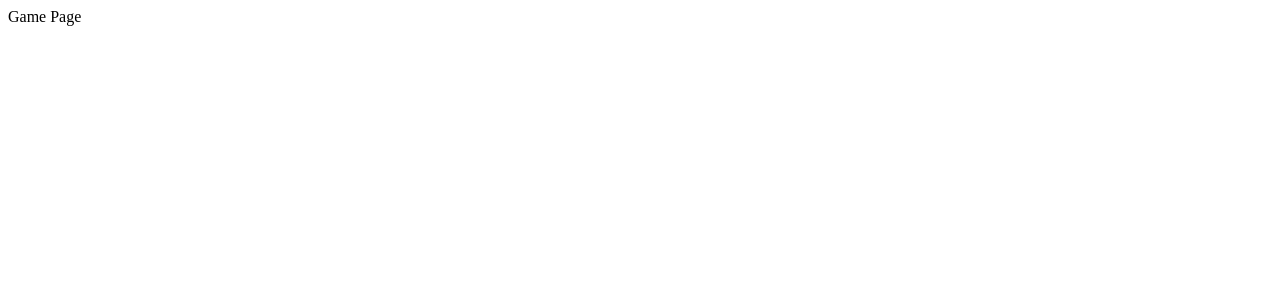
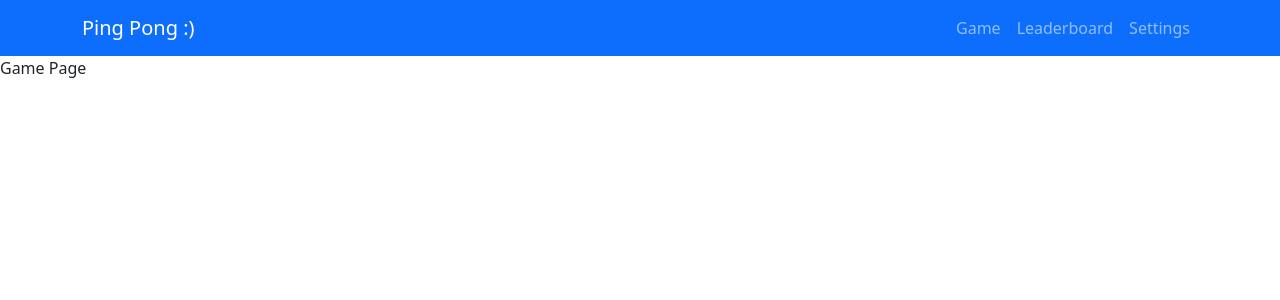
Before and after one commit to 4b93f/Ft_Transcendence, a React (Create React App) app: page /Game in a window 1280 px wide. Shown: the top 300 px of the page. Built offline with nearby package versions, Linux system fonts and the light colour scheme.

Commit message:
update navbar ?

```diff
--- a/package.json
+++ b/package.json
@@ -10,7 +10,9 @@
     "@types/node": "^16.18.3",
     "@types/react": "^18.0.25",
     "@types/react-dom": "^18.0.8",
+    "bootstrap": "^5.2.2",
     "react": "^18.2.0",
+    "react-bootstrap": "^2.6.0",
     "react-dom": "^18.2.0",
     "react-router-dom": "^6.4.3",
     "react-scripts": "5.0.1",
--- a/src/App.tsx
+++ b/src/App.tsx
@@ -4,17 +4,18 @@ import Leaderboard from "./pages/Leaderboard";
 import Home from "./pages/Home";
 import Settings from "./pages/Settings";
 import Game from "./pages/Game";
+import NavMenu from "./components/NavMenu/NavMenu";
+import Navbar from "react-bootstrap/Navbar"
+import 'bootstrap/dist/css/bootstrap.min.css'
+import Nav from './components/NavBar'
+import Pathing from "./components/Path";
 
 function App() {
 
   return (
       <div>
-        <Routes>
-            <Route path='/' element={<Home/>}/>
-            <Route path='/Leaderboard' element={<Leaderboard/>}/>
-            <Route path='/Settings' element={<Settings/>}/>
-            <Route path='/Game' element={<Game/>}/>
-        </Routes>
+          <Nav/>
+          <Pathing/>
       </div>
   );
 }
--- /dev/null
+++ b/src/components/NavBar.tsx
@@ -0,0 +1,24 @@
+import Container from 'react-bootstrap/Container';
+import Nav from 'react-bootstrap/Nav';
+import Navbar from 'react-bootstrap/Navbar';
+import {Route, Routes, Link, Router} from "react-router-dom";
+import Game from "../pages/Game";
+import React from "react";
+
+
+function ColorSchemesExample() {
+  return (
+      <Navbar bg="primary" variant="dark">
+        <Container>
+          <Navbar.Brand as={Link} to ="/">Ping Pong :)</Navbar.Brand>
+          <Nav>
+            <Nav.Link as={Link} to='/Game'>Game</Nav.Link>
+            <Nav.Link as={Link} to="/leaderboard">Leaderboard</Nav.Link>
+            <Nav.Link as={Link} to="/Settings">Settings</Nav.Link>
+          </Nav>
+        </Container>
+      </Navbar>
+  );
+}
+
+export default ColorSchemesExample;
--- /dev/null
+++ b/src/components/Path.tsx
@@ -0,0 +1,19 @@
+import React from 'react';
+import {Route, Routes} from "react-router-dom";
+import Home from "../pages/Home";
+import Leaderboard from "../pages/Leaderboard";
+import Settings from "../pages/Settings";
+import Game from "../pages/Game";
+
+
+function Pathing(){
+    return (
+        <Routes>
+            <Route path='/' element={<Home/>}/>
+            <Route path='/Leaderboard' element={<Leaderboard/>}/>
+            <Route path='/Settings' element={<Settings/>}/>
+            <Route path='/Game' element={<Game/>}/>
+        </Routes>
+    )
+}
+export default Pathing
--- a/src/index.css
+++ b/src/index.css
@@ -75,3 +75,19 @@ h1, h2 {
 }
 
 */
+
+li,ul{
+    margin: 0;
+    padding: 0;
+}
+
+
+li > a{
+    color: chartreuse;
+}
+
+
+
+li:first-child{
+    color: blue;
+}
```
Also changed, not shown: src/components/NavMenu/NavMenu.tsx (+5 -4 lines), src/index.tsx (+7 -1 lines), src/components/NavMenu/NavMenu.css (added), 1 other file (tests, documents, lock files or other folders).
